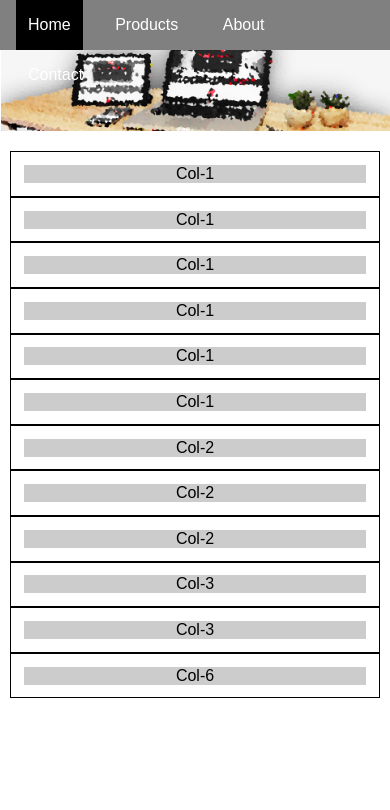
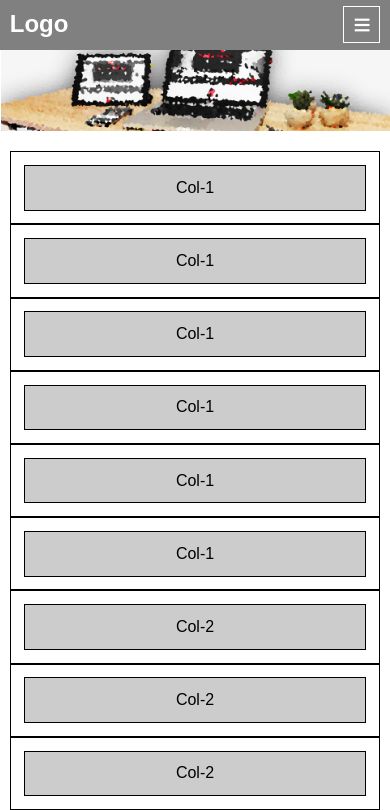
Before and after one commit to sandrojenny/wevdev-adv1, a plain HTML site: page index.html in a window 390 px wide. Shown: the top 810 px of the page. Drawn offline with Linux system fonts and the light colour scheme.

Commit message:
Added a mobile Nav Dropdown

```diff
--- a/index.html
+++ b/index.html
@@ -9,18 +9,43 @@
   <body>
 
     <nav class="main">
+
+      <div class="container">
+        <div class="row">
+          <div class="col-6">
+
             <a href="#"><h1 class="logo">Logo</h1></a>
+
+            <div class="dekstop-nav">
               <ul>
                 <li class="active"><a href="#">Home</a></li>
                 <li><a href="#">Products</a></li>
                 <li><a href="#">About</a></li>
                 <li><a href="#">Contact</a></li>
               </ul>
+            </div>
+
+            <div class="mobile-nav-drowpdown clearfix">
+              <div class="mobile-nav-button"><span>&equiv;</span></div>
+              <div class="mobile-nav-content clearfix">
+                <ul>
+                  <li class="active"><a href="#">Home</a></li>
+                  <li><a href="#">Products</a></li>
+                  <li><a href="#">About</a></li>
+                  <li><a href="#">Contact</a></li>
+                </ul>
+              </div>
+            </div>
+
+          </div>
+        </div>
+      </div>
+
     </nav>
 
     <div class="header-image"></div>
 
-    <div class="container">
+    <div class="container grid-example">
       <div class="row">
         <div class="col-1"><p>Col-1</p></div>
         <div class="col-1"><p>Col-1</p></div>
--- a/style.css
+++ b/style.css
@@ -1,3 +1,5 @@
+/* === Global === */
+
 body {
   margin: 0;
   font-family: sans-serif;
@@ -7,6 +9,15 @@ body {
   box-sizing: border-box;
 }
 
+.clearfix::after {
+  clear: both;
+  display: block;
+  content: "";
+  visibility: hidden;
+}
+
+/* === Navigation === */
+
 .main {
   width: 100%;
   height: 50px;
@@ -15,46 +26,105 @@ body {
 }
 
 .logo {
-  position: absolute;
-  margin: 0;
+  float: left;
+  margin: 0.6rem 0 0 0;
   padding: 0;
-  top: 0.75rem;
-  left: 1rem;
   color: white;
 }
 
-.main > ul {
+.main .container,
+.main .row,
+.main .col-6 {
+  height: 100%;
+}
+
+.main ul {
+  float: right;
   margin: 0;
   padding: 0;
   height: 100%;
-  position: absolute;
   right: 1rem;
 }
 
-.main > ul > li {
+.main ul li {
   display: inline-block;
   margin-left: 1rem;
   height: 100%;
   padding: 0 0.75rem 0 0.75rem;
 }
 
-  .main > ul > li > a {
+  .main ul li a {
     margin-top: 1rem;
     display: inline-block;
   }
 
-  .main > ul > li > a, .main > ul > li > a:link, .main > ul > li > a:visited {
+  .main ul li a, .main ul li a:link, .main ul li a:visited {
       color: white;
       text-decoration: none;
   }
 
-  .main > ul > li > a:hover {
+  .main ul li a:hover {
     color: black;
     text-decoration: none;
   }
 
-  .main > ul > li.active {
-    background-color: black;
+  .main ul li.active > a {
+    font-weight: bold;
+    color: black;
+  }
+
+.dekstop-nav {
+  position: relative;
+  float: right;
+  display: inline-block;
+}
+
+/* === Navigation mobile === */
+
+.mobile-nav-drowpdown {
+  position: relative;
+  display: none;
+  float: right;
+}
+
+.mobile-nav-button {
+  position: relative;
+  margin: 0.4rem 0 0.4rem 0;
+  float: right;
+  color: white;
+  font-size: 1.9rem;
+  font-family: Helvetica, Arial, sans-serif;
+  width: 37px;
+  height: 37px;
+  border: 1px solid white;
+}
+
+.mobile-nav-button > span {
+  position: absolute;
+  left: 9px;
+}
+
+.mobile-nav-drowpdown:hover > .mobile-nav-content {
+  display: block;
+}
+
+.mobile-nav-content {
+  display: none;
+  position: absolute;
+  right: 0;
+  top: 50px;
+}
+
+.mobile-nav-content > ul > li {
+  display: block;
+  background-color: grey;
+  padding: 0 1rem 0 1rem;
+  min-width: 150px;
+  text-align: center;
+}
+
+  .mobile-nav-content > ul > li:last-child {
+    padding-bottom: 1rem;
   }
 
 /* Verhältnis 1920 x 400 => 100/1920*400 =  */
@@ -66,15 +136,30 @@ body {
   background-size: contain;
 }
 
-
 /* Grid System */
 
 .container {
   width: 95%;
-  margin-top: 20px;
   margin-left: auto;
   margin-right: auto;
 }
+
+  .grid-example {
+    margin-top: 20px;
+  }
+
+  .grid-example [class*='col-'] {
+    border: 1px solid black;
+    padding: .8rem;
+    background-color: white;
+  }
+
+  .grid-example [class*='col-'] p {
+    border: 1px solid black;
+    padding: .8rem;
+    background-color: #CCC;
+    text-align: center;
+  }
 
 .row::after {
   content: "";
@@ -84,22 +169,14 @@ body {
   visibility: hidden;
 }
 
-.row {
-}
-
 [class*='col-'] {
   float: left;
-  background-color: white;
   height: 100%;
-  border: 1px solid black;
-  padding: .8rem;
 }
 
 [class*='col-'] p {
-  background-color: #CCC;
   margin: 0;
   padding: 0;
-  text-align: center;
 }
 
 .col-1 {
@@ -125,6 +202,7 @@ body {
 }
 
 @media (max-width: 768px) {
+
   .col-1 {
     width: 50%;
   }
@@ -139,6 +217,15 @@ body {
 }
 
 @media (max-width: 480px) {
+
+  .mobile-nav-drowpdown {
+    display: inline-block;
+  }
+
+  .dekstop-nav {
+    display: none;
+  }
+
   .col-1 {
     width: 100%;
   }
```
Lines whose indentation alone changed are shown as unchanged.
